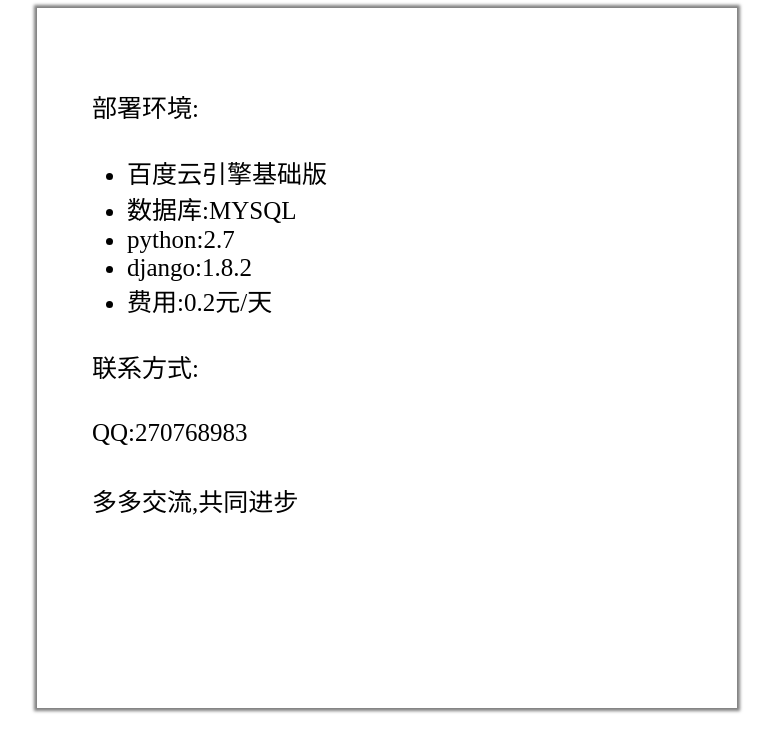
After one commit to coldfreeboy/blog, a Django app: page /blog/about/ in a window 1280 px wide. The commit adds this page. Shown: the top 752 px of the page, without its empty margins (253-1026 px from the left). Run offline with Django 3.2, Linux system fonts and the light colour scheme; style sheets or scripts are compiled from the project's sources; some libraries are stand-ins or nearby versions.

Commit message:
完成1.1

```diff
--- /dev/null
+++ b/blog/static/blog/css/about.css
@@ -0,0 +1,12 @@
+@charset 'utf-8';
+#box {
+  width: 600px;
+  height: 600px;
+  box-shadow: 0 0 3px 3px rgba(0, 0, 0, 0.5);
+  margin: 0 auto;
+  padding: 50px;
+  font-size: 25px;
+}
+#box p {
+  padding: 5px;
+}
--- /dev/null
+++ b/blog/static/blog/css/about.less
@@ -0,0 +1,14 @@
+@charset 'utf-8';
+
+#box{
+    width: 600px;
+    height: 600px;
+    box-shadow: 0 0 3px 3px rgba(0, 0, 0, 0.5);
+
+    p{
+        padding: 5px;
+    }
+    margin:0 auto;
+    padding:50px;
+    font-size: 25px;
+}
--- /dev/null
+++ b/blog/templates/about.html
@@ -0,0 +1,33 @@
+{% extends "base.html" %}
+
+
+{% block add_static %}
+<link rel="stylesheet" href="{{static}}blog/css/about.css">
+
+<script src="{{static}}blog/js/home.js"></script>
+
+
+{% endblock %}
+
+
+{% block title %}
+关于
+{% endblock %}
+
+
+{% block content %}
+<div id="box">
+    <p>部署环境:</p>
+    <ul>
+        <li>百度云引擎基础版</li>
+        <li>数据库:MYSQL</li>
+        <li>python:2.7</li>
+        <li>django:1.8.2</li>
+        <li>费用:0.2元/天</li>
+    </ul>
+
+    <p>联系方式:</p>
+    <p>QQ:270768983</p>
+    <p>多多交流,共同进步</p>
+</div>
+{% endblock %}
--- a/blog/templates/home.html
+++ b/blog/templates/home.html
@@ -38,12 +38,12 @@
                     </ul>
                 </li>
                 <li><span id="essay">随笔</span></li>
-                <li><span>关于</span></li>
+                <li><span><a href="/blog/about/">关于</a></span></li>
             </ul>
         </div>
 
          <div>
-            <input type="text" id="search_data"><span id="search">搜索</span>
+            <input type="text" id="search_data"><span id="search"> 搜索</span>
        </div>
 
 
--- a/blog/urls.py
+++ b/blog/urls.py
@@ -5,6 +5,7 @@
 urlpatterns = [
     # 主页
     url(r'^home/$',views.home,name="home"),
+    url(r"^about/$",views.about,name="about")
 ]
 
 
--- a/blog/views.py
+++ b/blog/views.py
@@ -20,7 +20,8 @@
 # 根地址跳转至home
 def index(request):
     return HttpResponseRedirect(reverse("home"))
-
+def about(request):
+    return render(request,"about.html")
 
 # 主页
 def home(request):
```
